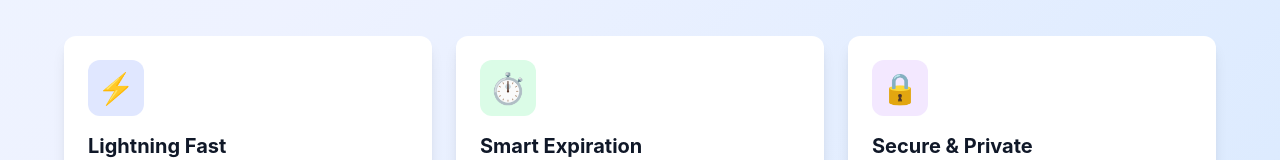
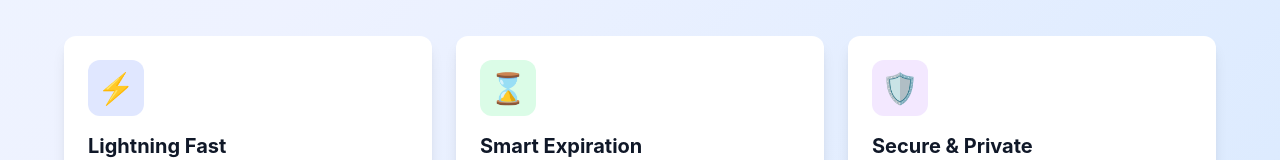
Before and after one commit to iamprashantverma/QuickText, a React (Vite) app in the folder quicktext-client/: page / in a window 1280 px wide. Shown: the part 1065-1225 px from the top of the page. Built offline with nearby package versions, Linux system fonts and the light colour scheme.

Commit message:
style: update lightning icon color using Tailwind

```diff
--- a/quicktext-client/src/pages/CreateTextPage.jsx
+++ b/quicktext-client/src/pages/CreateTextPage.jsx
@@ -270,7 +270,7 @@
                     >
                       <span>
                         {oneTimeView
-                          ? 'Disabled for one-time'
+                          ? 'Disabled'
                           : isCustomExpiration
                           ? 'Custom duration'
                           : expiration === 'never'
--- a/quicktext-client/src/pages/Home.jsx
+++ b/quicktext-client/src/pages/Home.jsx
@@ -35,7 +35,7 @@
             <div className={`w-14 h-14 rounded-xl flex items-center justify-center mb-4 ${
               theme === 'dark' ? 'bg-indigo-900' : 'bg-indigo-100'
             }`}>
-              <span className="text-3xl">⚡</span>
+          <span className="text-3xl text-blue-500">⚡</span>
             </div>
             <h3 className={`text-xl font-bold mb-2 ${
               theme === 'dark' ? 'text-white' : 'text-gray-900'
@@ -51,7 +51,7 @@
             <div className={`w-14 h-14 rounded-xl flex items-center justify-center mb-4 ${
               theme === 'dark' ? 'bg-green-900' : 'bg-green-100'
             }`}>
-              <span className="text-3xl">⏱️</span>
+              <span className="text-3xl">⌛</span>
             </div>
             <h3 className={`text-xl font-bold mb-2 ${
               theme === 'dark' ? 'text-white' : 'text-gray-900'
@@ -67,7 +67,7 @@
             <div className={`w-14 h-14 rounded-xl flex items-center justify-center mb-4 ${
               theme === 'dark' ? 'bg-purple-900' : 'bg-purple-100'
             }`}>
-              <span className="text-3xl">🔒</span>
+              <span className="text-3xl">🛡️</span>
             </div>
             <h3 className={`text-xl font-bold mb-2 ${
               theme === 'dark' ? 'text-white' : 'text-gray-900'
```
